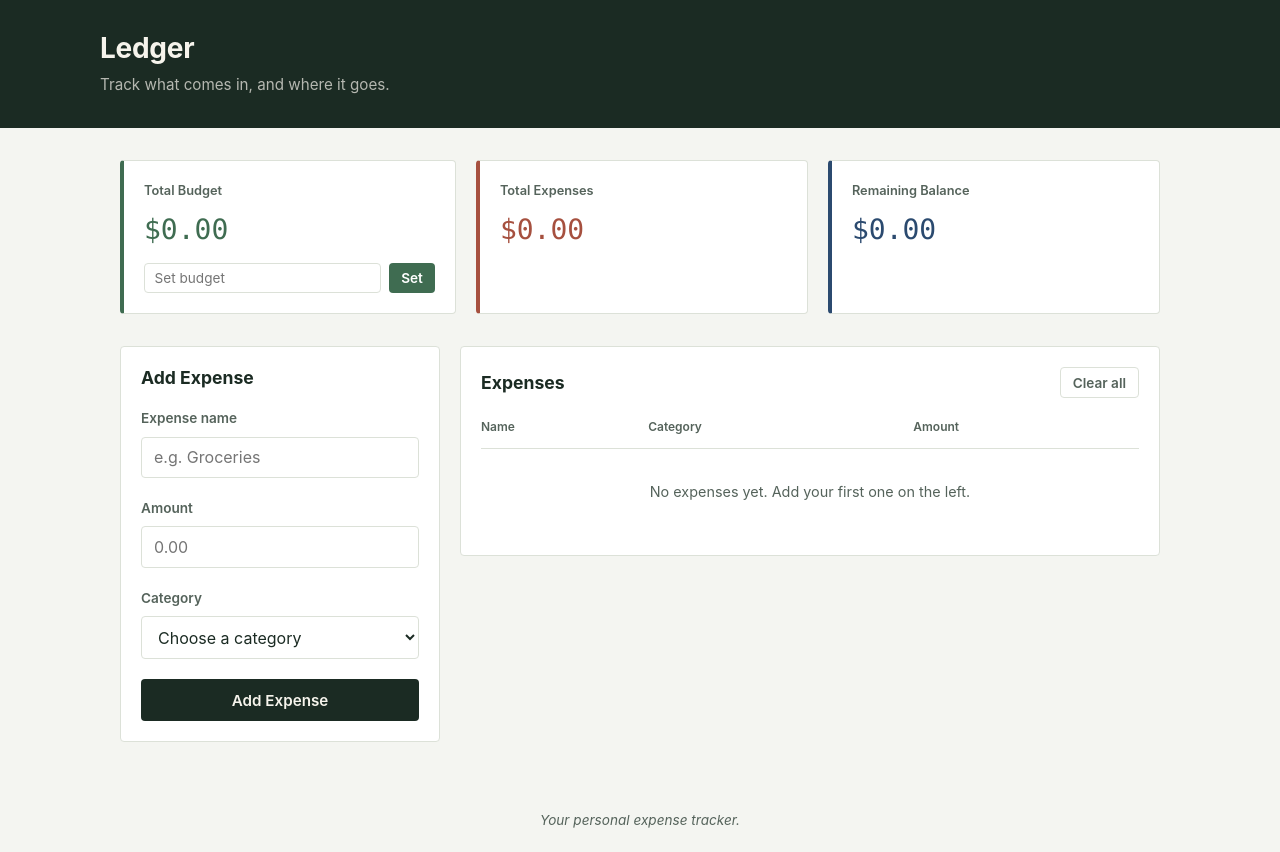
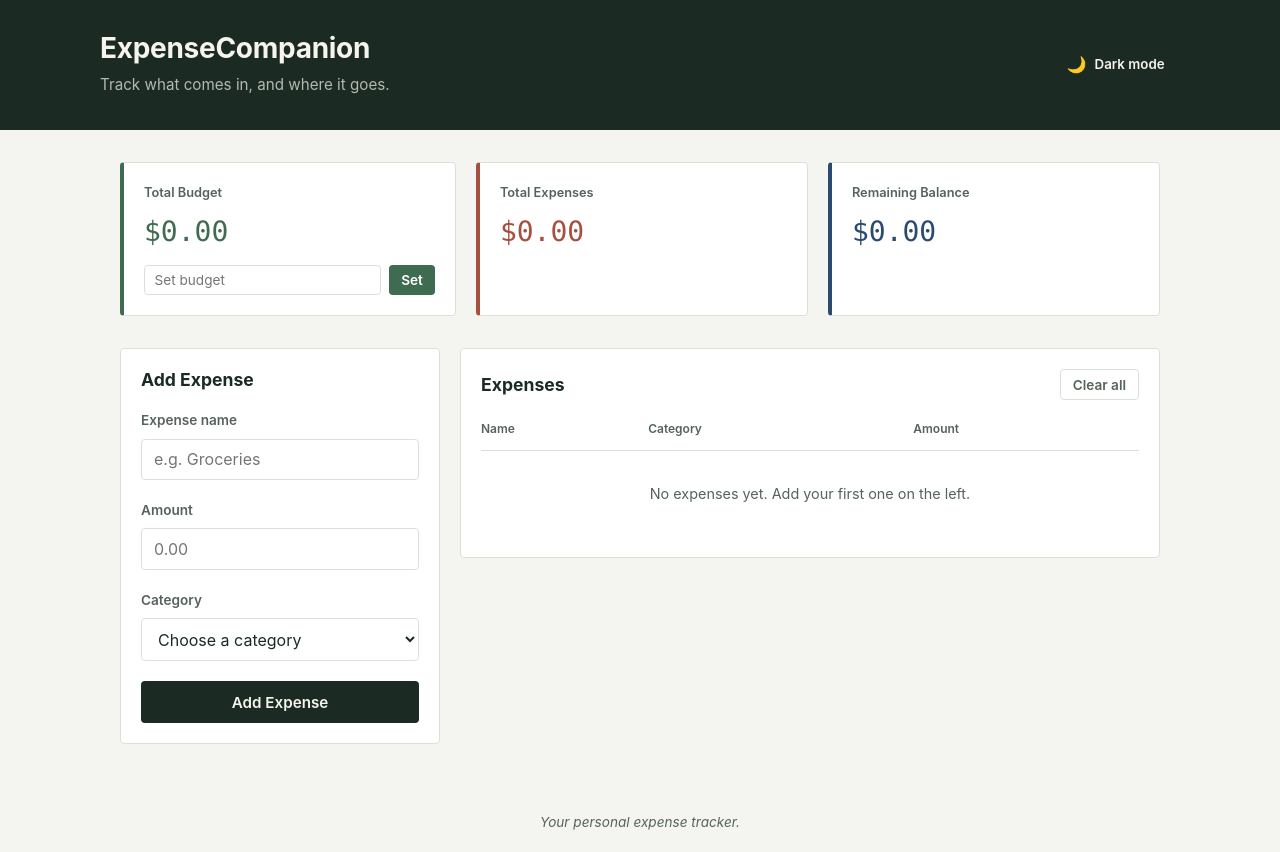
Before and after one commit to Calx10shii/ExpenseCompanion, a plain HTML site: page index.html in a window 1280 px wide. Drawn offline with Linux system fonts and the light colour scheme.

Commit message:
Added dark mode

```diff
--- a/index.html
+++ b/index.html
@@ -10,8 +10,21 @@
 
   <header class="app-header">
     <div class="app-header__inner">
-      <h1 class="app-title">Ledger</h1>
-      <p class="app-tagline">Track what comes in, and where it goes.</p>
+      <div class="app-header__text">
+        <h1 class="app-title">ExpenseCompanion</h1>
+        <p class="app-tagline">Track what comes in, and where it goes.</p>
+      </div>
+
+      <button
+        type="button"
+        class="theme-toggle"
+        id="theme-toggle"
+        aria-label="Toggle dark mode"
+        aria-pressed="false"
+      >
+        <span class="theme-toggle__icon" aria-hidden="true">🌙</span>
+        <span class="theme-toggle__label">Dark mode</span>
+      </button>
     </div>
   </header>
 
@@ -154,5 +167,6 @@
     <p>Your personal expense tracker.</p>
   </footer>
 
+  <script src="script.js"></script>
 </body>
 </html>
--- /dev/null
+++ b/script.js
@@ -0,0 +1,26 @@
+const root = document.body;
+const toggleButton = document.getElementById('theme-toggle');
+
+const applyTheme = (isDarkMode) => {
+  root.classList.toggle('dark-mode', isDarkMode);
+
+  if (toggleButton) {
+    toggleButton.setAttribute('aria-pressed', String(isDarkMode));
+    toggleButton.querySelector('.theme-toggle__label').textContent = isDarkMode ? 'Light mode' : 'Dark mode';
+    toggleButton.querySelector('.theme-toggle__icon').textContent = isDarkMode ? '☀️' : '🌙';
+  }
+
+  localStorage.setItem('expense-companion-theme', isDarkMode ? 'dark' : 'light');
+};
+
+const savedTheme = localStorage.getItem('expense-companion-theme');
+const prefersDark = window.matchMedia('(prefers-color-scheme: dark)').matches;
+
+applyTheme(savedTheme ? savedTheme === 'dark' : prefersDark);
+
+if (toggleButton) {
+  toggleButton.addEventListener('click', () => {
+    const isDarkMode = !root.classList.contains('dark-mode');
+    applyTheme(isDarkMode);
+  });
+}
--- a/style.css
+++ b/style.css
@@ -16,6 +16,12 @@
   --color-balance: #2B4A6F;     /* deep slate blue */
 
   --color-focus: #3F6C51;
+  --color-toggle-bg: #1B2B23;
+  --color-toggle-text: #F6F4EC;
+  --color-header-bg: #1B2B23;
+  --color-header-text: #F6F4EC;
+  --color-header-text-soft: rgba(246, 244, 236, 0.7);
+  --color-header-stroke: transparent;
 
   /* type */
   --font-sans: -apple-system, BlinkMacSystemFont, "Segoe UI", Roboto, Helvetica, Arial, sans-serif;
@@ -55,6 +61,26 @@ body {
   color: var(--color-ink);
   line-height: 1.5;
   min-height: 100vh;
+  transition: background-color 0.2s ease, color 0.2s ease;
+}
+
+body.dark-mode {
+  --color-bg: #111827;
+  --color-surface: #1f2937;
+  --color-border: #374151;
+  --color-ink: #f3f4f6;
+  --color-ink-soft: #d1d5db;
+  --color-cream: #f9fafb;
+  --color-budget: #6ee7b7;
+  --color-expense: #fca5a5;
+  --color-balance: #93c5fd;
+  --color-focus: #93c5fd;
+  --color-toggle-bg: #f3f4f6;
+  --color-toggle-text: #111827;
+  --color-header-bg: #0f172a;
+  --color-header-text: #f8fafc;
+  --color-header-text-soft: rgba(248, 250, 252, 0.72);
+  --color-header-stroke: rgba(148, 163, 184, 0.9);
 }
 
 h1, h2, h3 {
@@ -97,14 +123,24 @@ table {
    ========================================================================== */
 
 .app-header {
-  background-color: var(--color-ink);
-  color: var(--color-cream);
+  background-color: var(--color-header-bg);
+  color: var(--color-header-text);
   padding: var(--space-lg) var(--space-md);
+  border-bottom: 2px solid var(--color-header-stroke);
+  transition: border-color 0.2s ease;
 }
 
 .app-header__inner {
   max-width: var(--max-width);
   margin: 0 auto;
+  display: flex;
+  align-items: center;
+  justify-content: space-between;
+  gap: var(--space-md);
+}
+
+.app-header__text {
+  flex: 1;
 }
 
 .app-title {
@@ -115,8 +151,35 @@ table {
 
 .app-tagline {
   margin-top: var(--space-xs);
-  color: rgba(246, 244, 236, 0.7);
+  color: var(--color-header-text-soft);
   font-size: 0.95rem;
+}
+
+.theme-toggle {
+  display: inline-flex;
+  align-items: center;
+  gap: 0.5rem;
+  border: 1px solid transparent;
+  border-radius: 999px;
+  padding: 0.55rem 0.9rem;
+  background-color: var(--color-toggle-bg);
+  color: var(--color-toggle-text);
+  font-weight: 600;
+  transition: transform 0.15s ease, opacity 0.15s ease;
+}
+
+.theme-toggle:hover {
+  transform: translateY(-1px);
+}
+
+.theme-toggle:focus-visible {
+  outline: none;
+  box-shadow: 0 0 0 3px rgba(147, 197, 253, 0.4);
+}
+
+.theme-toggle__icon {
+  font-size: 1rem;
+  line-height: 1;
 }
 
 .app-main {
```
